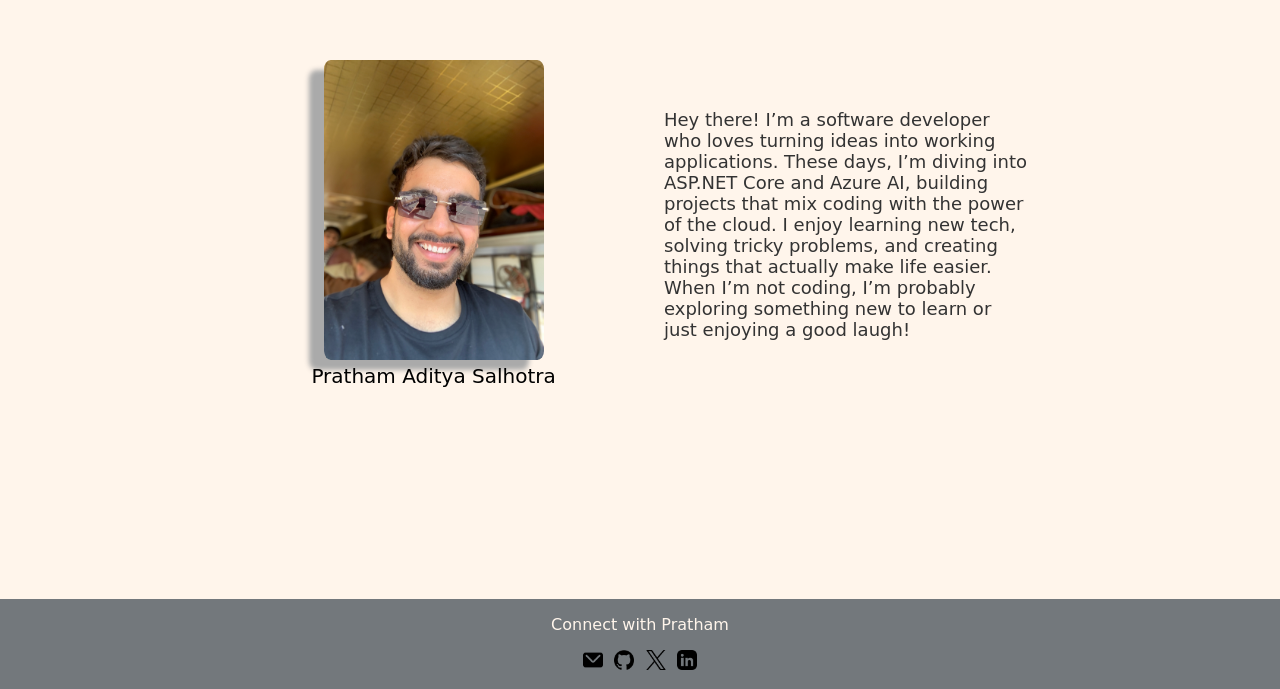
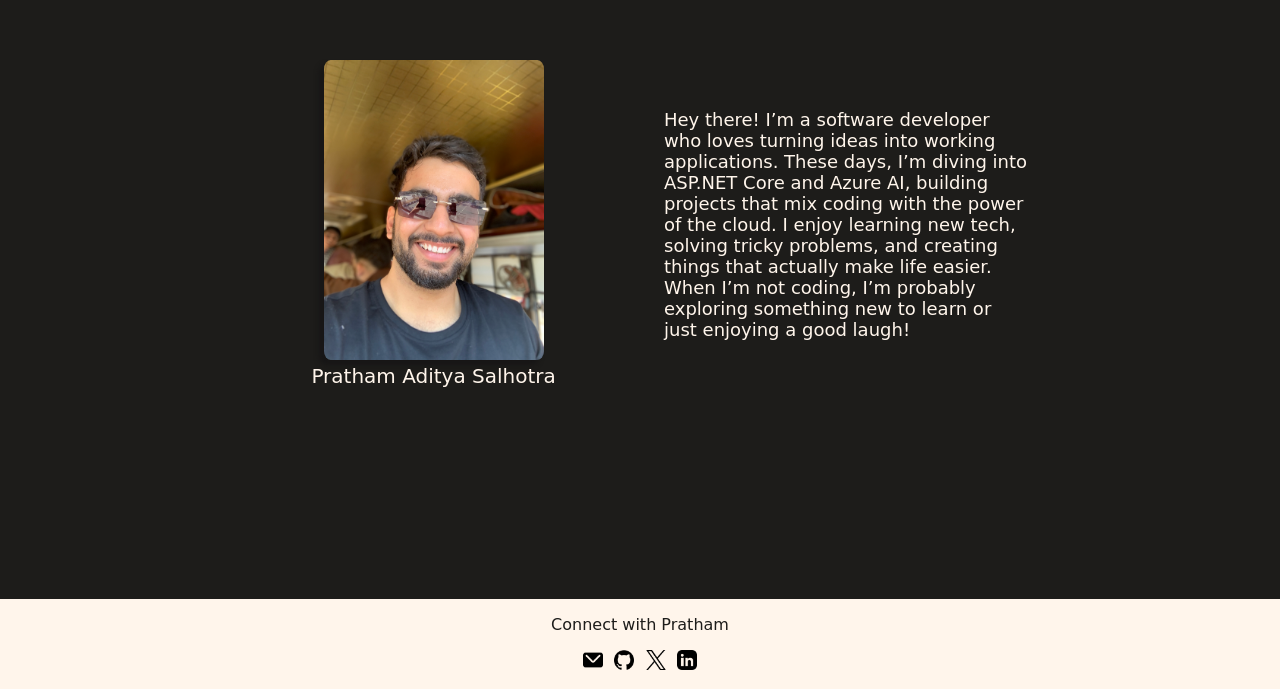
Before and after one commit to PrathamAditya/PersonalWebsite, a plain HTML site: page index.html in a window 1280 px wide. Shown: the part 111-800 px from the top of the page. Drawn offline with Linux system fonts and the light colour scheme; a script that the page names is missing.

Commit message:
updated colors

```diff
--- a/styles.css
+++ b/styles.css
@@ -1,6 +1,7 @@
 body {
     margin: 0;
-    background-color: #FFF5EB;
+    /* background-color: #FFF5EB; */
+    background-color: #1D1C1A;
     display: flex;
     flex-direction: column;
     min-height: 100vh;
@@ -12,11 +13,12 @@ body {
     width: 220px;
     height: 300px;
     border-radius: 3%;
-    box-shadow: -15px 10px 5px #aaaaaa;
+    box-shadow: -5px 5px 5px #171616;
 }
 
 .image-name {
     font-size: 20px;
+    color: #FFF5EB;
 }
 
 .main {
@@ -39,7 +41,7 @@ body {
 
 .div-second {
     text-align: left;
-    color: #333;
+    color: #FFF5EB;
     font-size: 18px;
 }
 
@@ -51,7 +53,7 @@ body {
 
 .footer-image:hover {
     transform: scale(1.1);
-    box-shadow: rgba(255, 245, 235, 0.8);
+    box-shadow: rgba(52, 51, 50, 0.8);
     transition: all 0.3s ease-in-out;
     border-radius: 2%;
 }
@@ -60,10 +62,10 @@ body {
     position: fixed;
     bottom: 0;
     /* background-color: #1D1C1A; */
-    background-color: #73787C;
+    background-color: #FFF5EB;
     width: 100%;
     text-align: center;
-    color: #FFF5EB;
+    color: #1D1C1A;
     height: 90px;
 }
 
```
